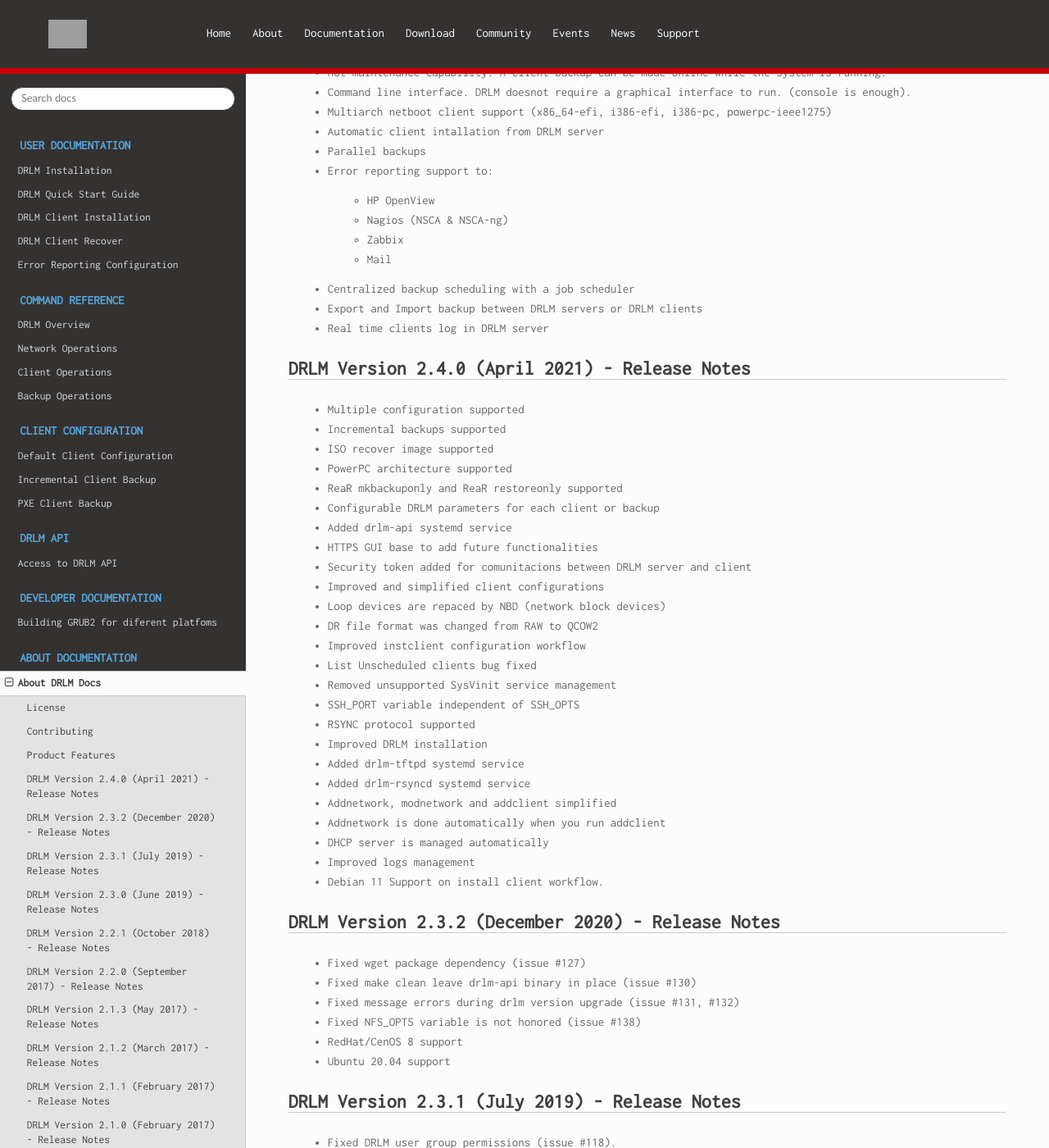
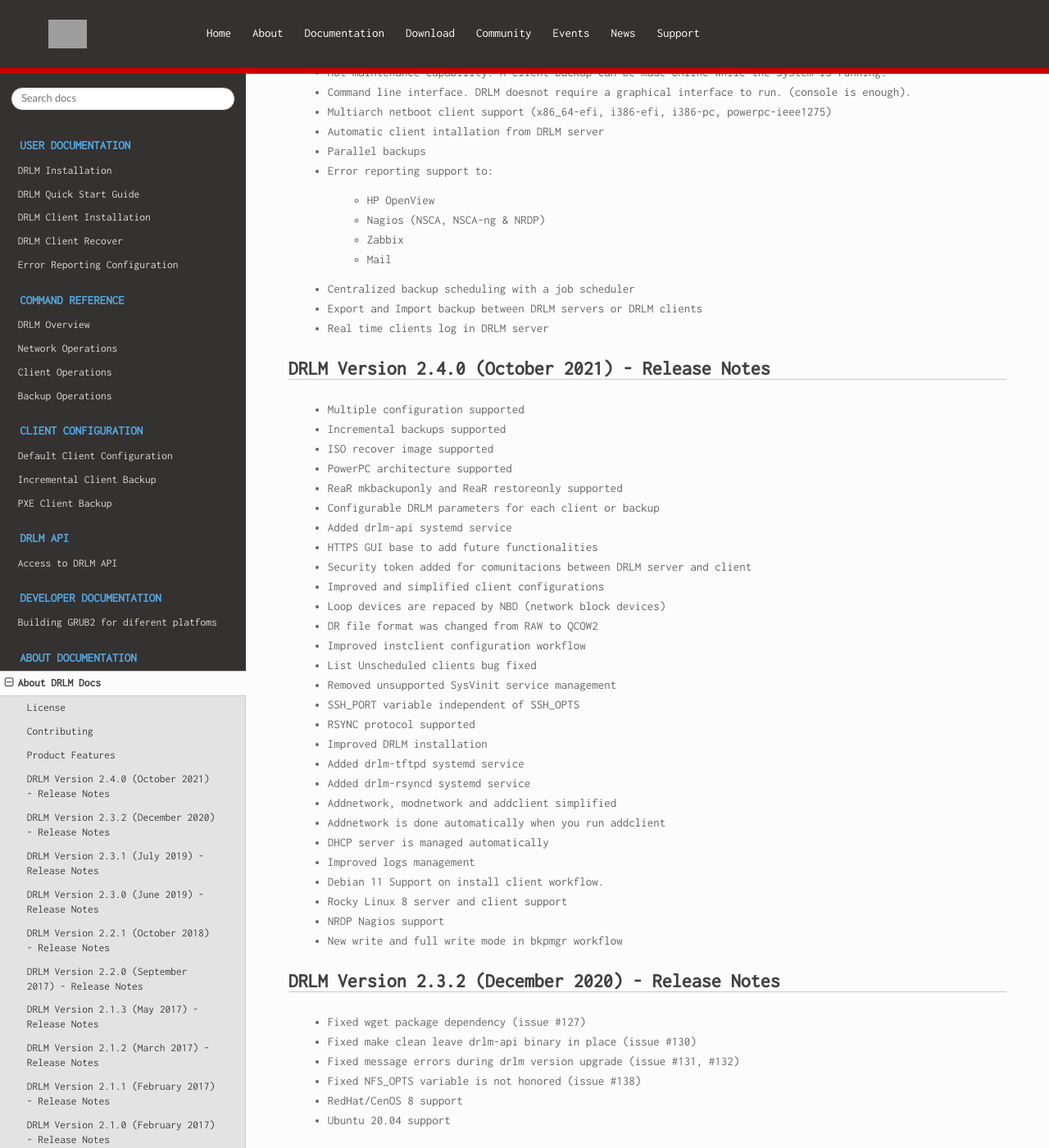
Before and after one commit to brainupdaters/drlm-docs, a Sphinx documentation site: the page built from docs/source/About.rst, in a window 1280 px wide and 1400 px high, scrolled down 775 px. Shown: the whole window at 82% size. Built offline with Sphinx 7.4.7 and the Read the Docs theme 2.0.0, drawn with Linux system fonts in a browser that asks for light colours; some web fonts are replaced; grey boxes are pictures that could not be loaded.

Commit message:
bkpmgr write mode

```diff
--- a/docs/source/About.rst
+++ b/docs/source/About.rst
@@ -49,7 +49,7 @@
 
       - HP OpenView
 
-      - Nagios (NSCA & NSCA-ng)
+      - Nagios (NSCA, NSCA-ng & NRDP)
 
       - Zabbix
 
@@ -61,7 +61,7 @@
 
   * Real time clients log in DRLM server
 
-DRLM Version 2.4.0 (April 2021) - Release Notes
+DRLM Version 2.4.0 (October 2021) - Release Notes
 --------------------------------------------------
   * Multiple configuration supported
 
@@ -112,6 +112,12 @@
   * Improved logs management
 
   * Debian 11 Support on install client workflow.
+
+  * Rocky Linux 8 server and client support
+
+  * NRDP Nagios support
+
+  * New write and full write mode in bkpmgr workflow
 
 
 DRLM Version 2.3.2 (December 2020) - Release Notes
@@ -309,8 +315,7 @@
 
   * Use bash socket implementation instead of netcat (issue #15)
 
-  * runbackup workflow enhacement with sparse raw images with qemu-img
-    reducing backup time and improving management (issue #16)
+  * runbackup workflow enhacement with sparse raw images with qemu-img reducing backup time and improving management (issue #16)
 
   * Added support for parallel backups on DRLM (issue #22)
 
--- a/docs/source/_static/css/theme_override.css
+++ b/docs/source/_static/css/theme_override.css
@@ -66,7 +66,6 @@
    font-size: 120%;
 }
 
-
 .rst-content dl:not(.docutils) tt.descclassname {
    background-color: transparent;
    font-family: monospace;
@@ -92,6 +91,7 @@
    background-color: #343131;
    border-bottom: 7px solid #cc0000;
 }
+
 #header-drlm a {
    /* Size */
    min-height: 35px;
```
Also changed, not shown: docs/source/backup_opers.rst (+8 -0 lines).
